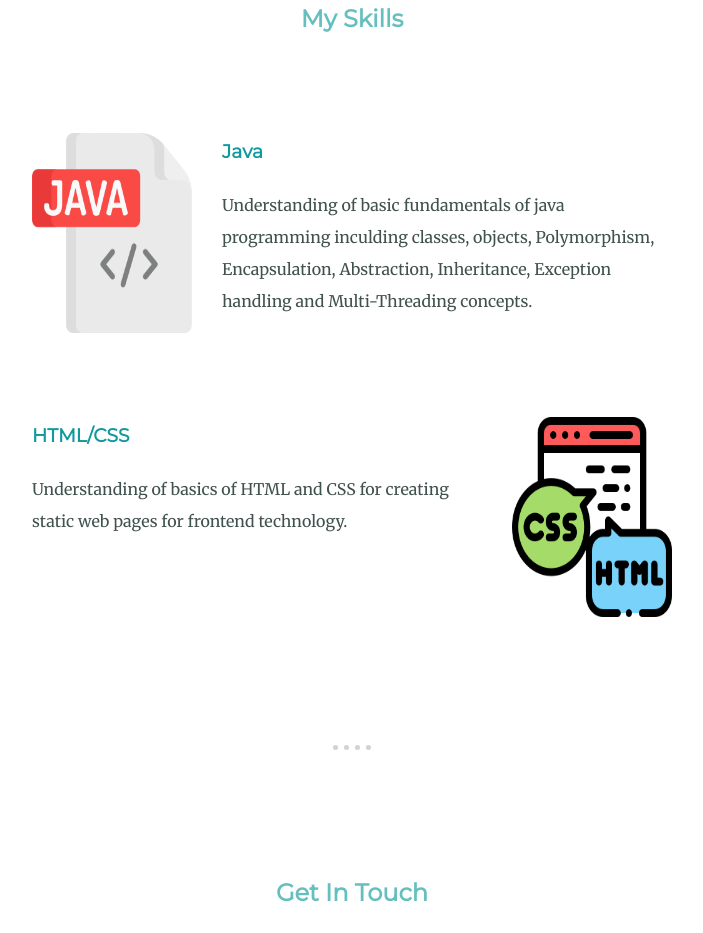
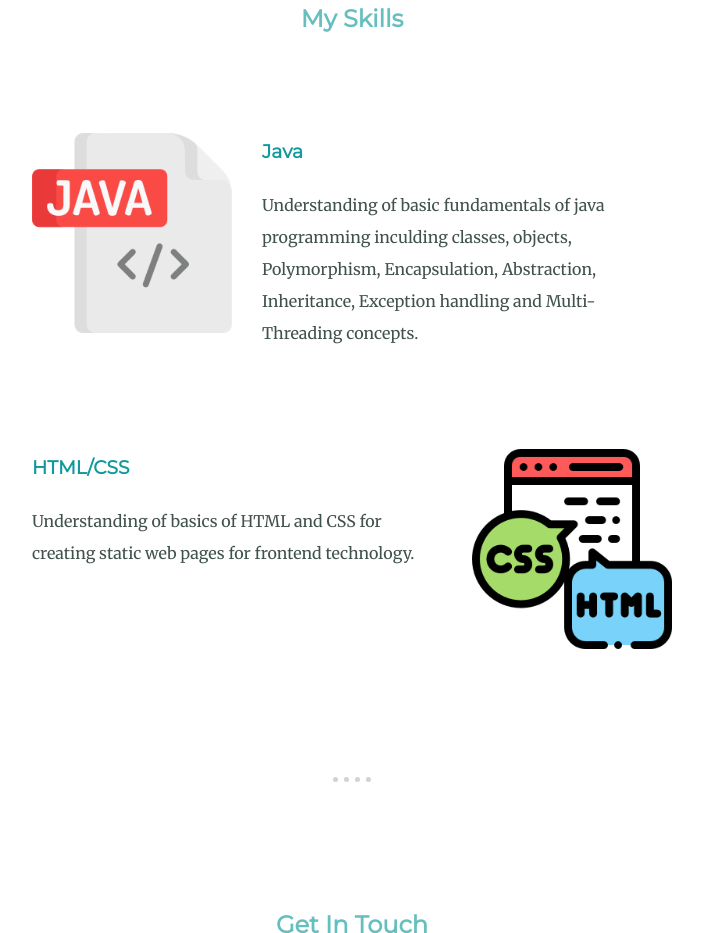
Before and after one commit to Karthik81467/mysite, a plain HTML site: page index.html in a window 1280 px wide. Shown: the part 1560-2493 px from the top of the page, without its empty margins (288-991 px from the left). Drawn offline with Linux system fonts and the light colour scheme.

Commit message:
Update index.html

```diff
--- a/index.html
+++ b/index.html
@@ -3,6 +3,7 @@
 <head>
     <meta charset="UTF-8">
     <title>Karthik Reddy - a fresher</title>
+    <meta name="viewport" content="width=device-width, initial-scale=1.0">
     <link rel="stylesheet" href="css/styles.css">
     <link rel="icon" href="logo.ico">
     <link rel="preconnect" href="https://fonts.googleapis.com">
@@ -32,7 +33,7 @@
         <div class="skills">
             <h2>My Skills</h2>
             <div class="skill-row">
-                <img height="200px" width="200px" class="java" src="images/java.png" alt="java-img">
+                <img style="height:200px;width:200px;" class="java" src="images/java.png" alt="java-img">
                 <h3>Java</h3>
 
                 <p>Understanding of basic fundamentals of java programming inculding classes, objects, Polymorphism,
@@ -41,7 +42,7 @@
             </div>
 
             <div class="skill-row">
-                <img height="200px" width="200px" class="html-css" src="images/htm-css.png" alt="html-css img">
+                <img style="height:200px;width:200px;" class="html-css" src="images/htm-css.png" alt="html-css img">
                 <h3>HTML/CSS</h3>
 
                 <p>Understanding of basics of HTML and CSS for creating static web pages for frontend technology.</p>
```
